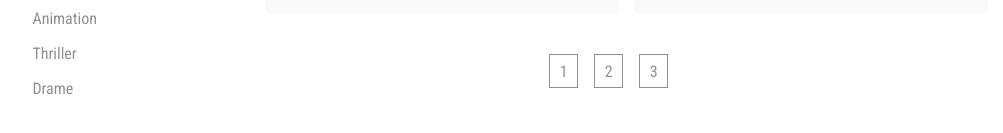
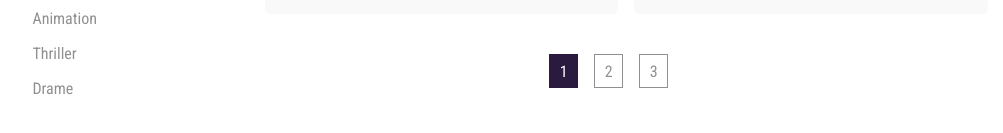
Before and after one commit to AshFromAvalon/particeep, a React (Create React App) app: page / in a window 1280 px wide. Shown: the part 375-508 px from the top of the page, without its empty margins (134-1137 px from the left). Built offline with nearby package versions, Linux system fonts and the light colour scheme.

Commit message:
page highlight

```diff
--- a/src/App.css
+++ b/src/App.css
@@ -187,8 +187,26 @@ header h1 {
 
 .pagination-item {
   border: 1px solid;
-  border-color: --crl-primary--100;
+  border-color: var(--crl-primary--100);
   padding: 0.4em 0.6em;
+}
+
+.pagination-item--active:first-child {
+  border: 1px solid;
+  border-color: var(--clr-accent--200);
+  background-color: var(--clr-accent--200);
+  color: white;
+  padding: 0.4em 0.6em;
+  margin-right: 1em;
+}
+
+.pagination-item--active:not(:first-child) {
+  border: 1px solid;
+  border-color: var(--clr-accent--200);
+  background-color: var(--clr-accent--200);
+  color: white;
+  padding: 0.4em 0.6em;
+  margin: 0 1em;
 }
 
 .pagination-item + .pagination-item {
--- a/src/App.js
+++ b/src/App.js
@@ -113,6 +113,7 @@ function App() {
               moviesPerPage={moviesPerPage}
               totalMovies={moviesLength}
               paginate={paginate}
+              currentPage={currentPage}
             />
           </div>
         </div>
--- a/src/components/Pagination.js
+++ b/src/components/Pagination.js
@@ -1,4 +1,4 @@
-const Pagination = ({ moviesPerPage, totalMovies, paginate }) => {
+const Pagination = ({ moviesPerPage, totalMovies, paginate, currentPage }) => {
   const pageNumbers = [];
   for (let i = 1; i <= Math.ceil(totalMovies / moviesPerPage); i++) {
     pageNumbers.push(i);
@@ -11,7 +11,11 @@ const Pagination = ({ moviesPerPage, totalMovies, paginate }) => {
           return (
             <li
               key={`page-${index}`}
-              className="pagination-item"
+              className={
+                currentPage === number
+                  ? "pagination-item--active"
+                  : "pagination-item"
+              }
               onClick={() => paginate(number)}
             >
               {number}
```
